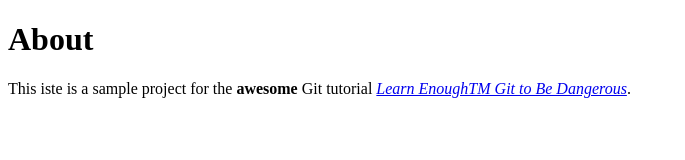
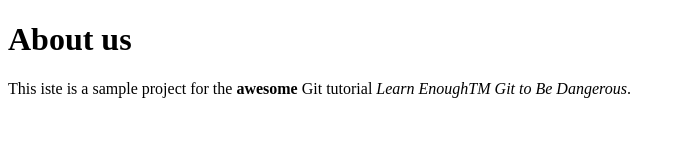
Before and after one commit to JoBe10/website, a plain HTML site: page about.html in a window 1280 px wide. Shown: the whole page, without its empty margins (0-685 px from the left). Drawn offline with Linux system fonts and the light colour scheme.

Commit message:
Change page heading

```diff
--- a/about.html
+++ b/about.html
@@ -4,9 +4,8 @@
     <title>About us</title>
   </head>
   <body>
-    <h1>About</h1>
+    <h1>About us</h1>
     <p>This iste is a sample project for the <strong>awesome</strong> Git
-      tutorial  <a href="https://www.learnenough.com/git-tutorial"><em>Learn EnoughTM Git to Be Dangerous</em></a>.
-    </p>
+      tutorial <em>Learn EnoughTM Git to Be Dangerous</em>.</p>
   </body>
 </html>
```
